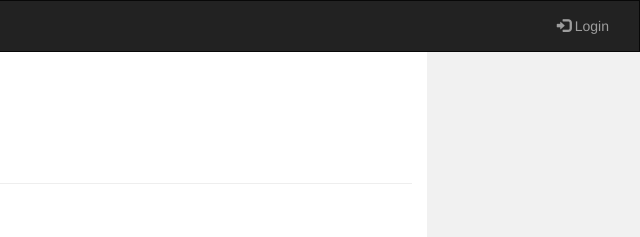
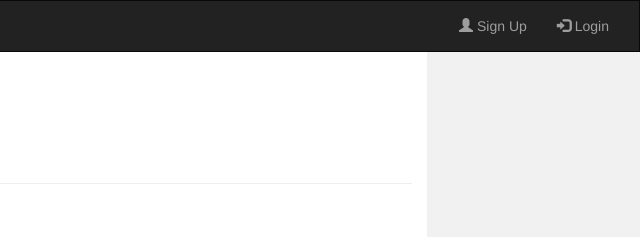
Before and after one commit to rscarlisle/coderbootcamp, a plain HTML site: page about.html in a window 1280 px wide. Shown: the top 237 px of the page, 640-1280 px from the left. Drawn offline with nearby package versions, Linux system fonts and the light colour scheme.

```diff
--- a/about.html
+++ b/about.html
@@ -62,6 +62,7 @@
         <li><a href="contact.html">Contact</a></li>
       </ul>
       <ul class="nav navbar-nav navbar-right">
+        <li><a href="#"><span class="glyphicon glyphicon-user"></span> Sign Up</a></li>
         <li><a href="#"><span class="glyphicon glyphicon-log-in"></span> Login</a></li>
       </ul>
     </div>
```
Also changed, not shown: contact.html (+1 -0 lines), index.html (+1 -0 lines), projects.html (+1 -0 lines).
